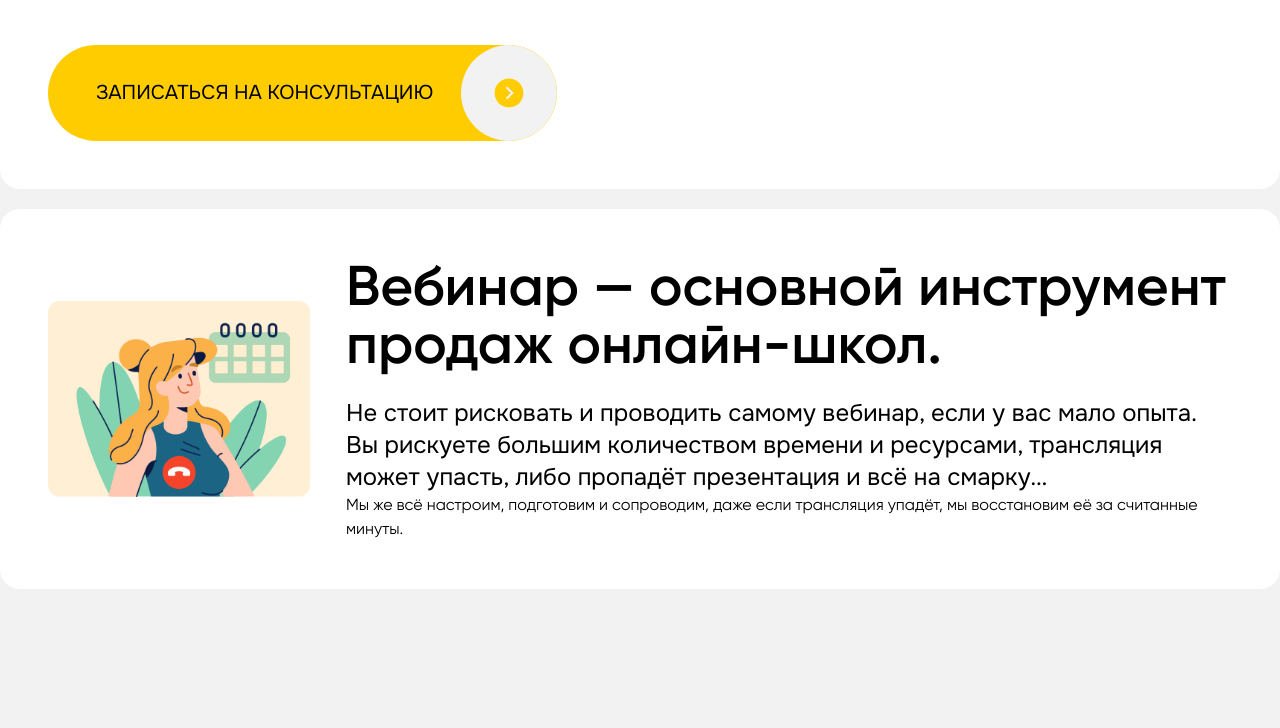
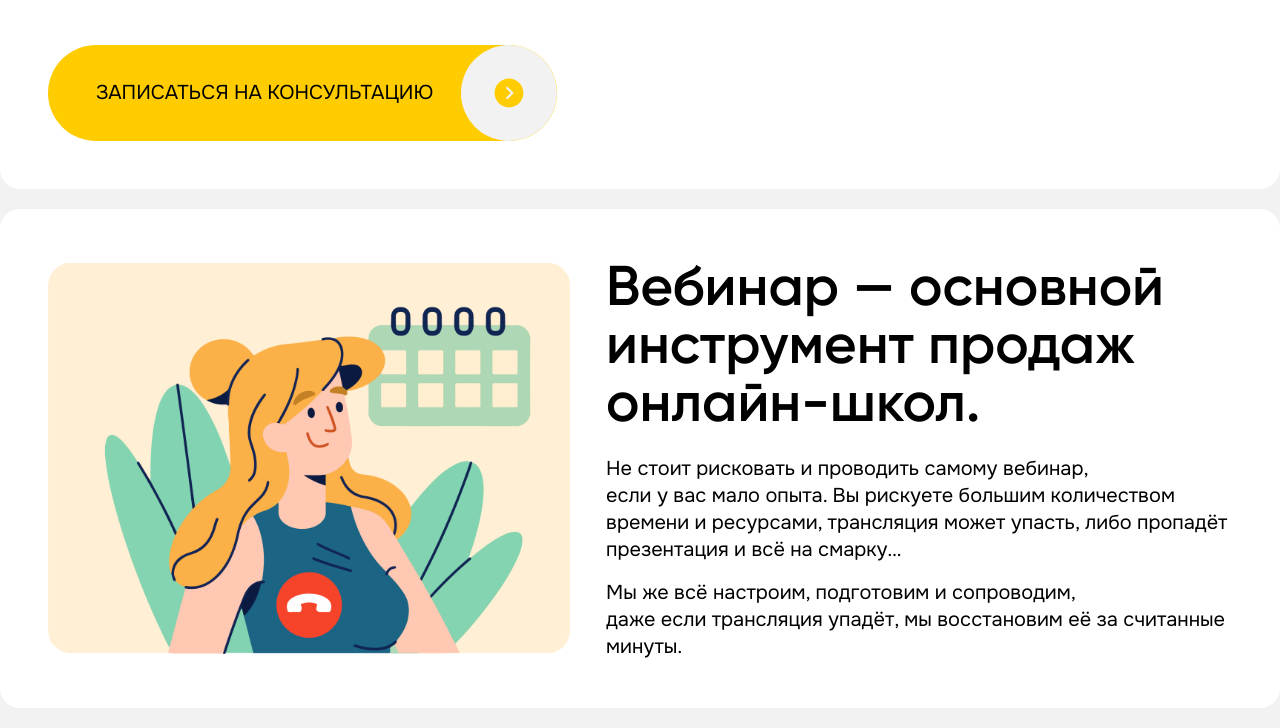
Before and after one commit to fayzullayevelmurod/CHAT-BOTY, a website: page public/webinar.html in a window 1280 px wide. Shown: the part 522-1250 px from the top of the page. Before the commit the page ends 1131 px from the top, so only its background shows below. Drawn offline with Linux system fonts and the light colour scheme.

Commit message:
online-school the end

```diff
--- a/public/webinar.html
+++ b/public/webinar.html
@@ -35,7 +35,7 @@
                 Полное техническое сопровождение вашей трансляции
               </p>
               <button class="flex md:w-auto w-full relative rounded-[999px] bg-accent sm:py-[34px] p-[30px] pl-[30px] sm:pl-[48px] sm:pr-[124px] overflow-hidden">
-                <span class="text-start whitespace-nowrap font-Onest font-normal 2xl:text-2xl sm:text-xl text-base text-black">
+                <span class="text-start font-Onest font-normal 2xl:text-2xl sm:text-xl text-base text-black">
                   ЗАПИСАТЬСЯ НА КОНСУЛЬТАЦИЮ
                 </span>
                 <img class="absolute right-0 top-0 h-full" src="./assets/images/icons/btn_icon.svg" alt="">
@@ -52,18 +52,20 @@
       <!-- online_school -->
       <section class="mb-5">
         <div class="container">
-          <div class="flex gap-[36px] items-center">
-            <div class="max-w-[704px]">
-              <img src="./assets/images/online_webinar.png" alt="">
+          <div class="flex xl:flex-row flex-col items-center gap-9">
+            <div class="2xl:w-[704px] xl:w-[522px] w-full flex-shrink-0">
+              <img class="w-full" src="./assets/images/online_webinar.png" alt="">
             </div>
-            <div class="max-w-[1000px]">
-              <h3 class="font-Gilroy font-semibold 2xl:text-[64px] 2xl:leading-[67.2px] xl:text-[56px] lg:text-[48px] sm:text-[36px] text-[28px]  xl:leading-[58px] lg:leading-[50px] sm:leading-[37px] leading-[29.9px] text-black">
+            <div class="2xl:max-w-[1000px] w-full">
+              <h3 class="font-Gilroy font-semibold 2xl:text-[63px] 2xl:leading-[67.2px] xl:text-[56px] text-[28px] lg:text-[48px] sm:text-[36px]  xl:leading-[58px] lg:leading-[50px] sm:leading-[37px] leading-[29.9px] text-black">
                 Вебинар — основной инструмент продаж онлайн-школ.
               </h3>
-              <p class="font-Onest font-normal text-2xl text-black mt-6">
+              <p class="font-Onest font-normal text-black mt-6 2xl:text-2xl xl:text-20px md:text-[20px] sm:text-[18px] text-[16px]
+              2xl:leading-[32.4px] xl:leading-[27px] md:leading-[27px] sm:leading-[23.4px] leading-[21.6px]">
                 Не стоит рисковать и проводить самому вебинар, если у вас мало опыта. Вы рискуете большим количеством времени и ресурсами, трансляция может упасть, либо пропадёт презентация и всё на смарку…
               </p>
-              <p>
+              <p class="font-Onest font-normal text-black mt-4 2xl:text-2xl xl:text-20px md:text-[20px] sm:text-[18px] text-[16px]
+              2xl:leading-[32.4px] xl:leading-[27px] md:leading-[27px] sm:leading-[23.4px] leading-[21.6px]">
                 Мы же всё настроим, подготовим и сопроводим, даже если трансляция упадёт, мы восстановим её за считанные минуты.
               </p>
             </div>
```
Also changed, not shown: public/css/tailwind.css.
